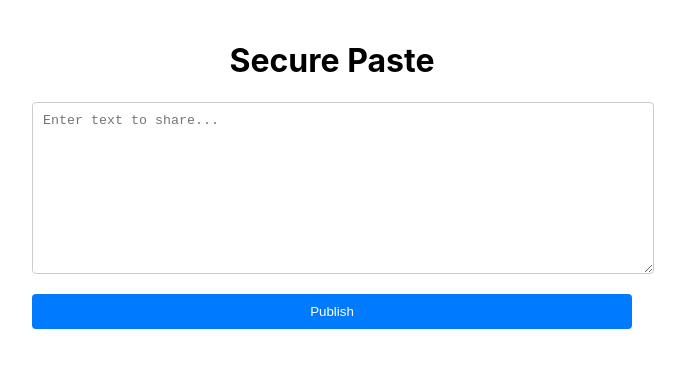
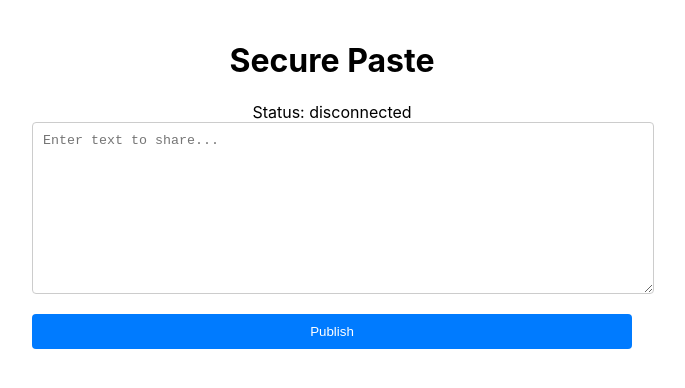
Before and after one commit to loeiks/secure-paste, a React (Create React App) app in the folder frontend/: page / in a window 1280 px wide. Shown: the top 388 px of the page, without its empty margins (308-993 px from the left). Built offline with nearby package versions, Linux system fonts and the light colour scheme; no server answers.

Commit message:
BUG fixes

```diff
--- a/frontend/src/App.js
+++ b/frontend/src/App.js
@@ -2,26 +2,54 @@ import React, { useState, useEffect } from 'react';
 import io from 'socket.io-client';
 import './App.css';
 
-const socket = io('http://localhost:7888');
+// Get the WebSocket URL from environment or default to backend service name
+const WEBSOCKET_URL = process.env.REACT_APP_WEBSOCKET_URL || 'http://backend:7888';
 
 function App() {
+  const [socket, setSocket] = useState(null);
   const [text, setText] = useState('');
   const [publishedText, setPublishedText] = useState('');
   const [isPublished, setIsPublished] = useState(false);
+  const [connectionStatus, setConnectionStatus] = useState('disconnected');
 
   useEffect(() => {
-    socket.on('new_text', (receivedText) => {
+    const newSocket = io(WEBSOCKET_URL, {
+      transports: ['websocket', 'polling'],
+      reconnectionAttempts: 5,
+      reconnectionDelay: 1000,
+    });
+
+    newSocket.on('connect', () => {
+      console.log('Connected to WebSocket');
+      setConnectionStatus('connected');
+    });
+
+    newSocket.on('disconnect', () => {
+      console.log('Disconnected from WebSocket');
+      setConnectionStatus('disconnected');
+    });
+
+    newSocket.on('connect_error', (error) => {
+      console.error('Connection error:', error);
+      setConnectionStatus('error');
+    });
+
+    newSocket.on('new_text', (receivedText) => {
+      console.log('Received new text');
       setPublishedText(receivedText);
       setIsPublished(true);
     });
 
+    setSocket(newSocket);
+
     return () => {
-      socket.off('new_text');
+      newSocket.close();
     };
   }, []);
 
   const handlePublish = () => {
-    if (text.trim()) {
+    if (text.trim() && socket) {
+      console.log('Publishing text');
       socket.emit('publish_text', text);
       setText('');
     }
@@ -36,10 +64,18 @@ function App() {
     }
   };
 
+  const handleReset = () => {
+    setIsPublished(false);
+    setPublishedText('');
+  };
+
   return (
     <div className="App">
       <div className="container">
         <h1>Secure Paste</h1>
+        <div className="status-indicator">
+          Status: {connectionStatus}
+        </div>
         {!isPublished ? (
           <div className="input-container">
             <textarea
@@ -47,12 +83,20 @@ function App() {
               onChange={(e) => setText(e.target.value)}
               placeholder="Enter text to share..."
             />
-            <button onClick={handlePublish}>Publish</button>
+            <button
+              onClick={handlePublish}
+              disabled={connectionStatus !== 'connected'}
+            >
+              Publish
+            </button>
           </div>
         ) : (
           <div className="published-container">
             <p className="published-text">{publishedText}</p>
-            <button onClick={handleCopy}>Copy</button>
+            <div className="button-group">
+              <button onClick={handleCopy}>Copy</button>
+              <button onClick={handleReset}>Reset</button>
+            </div>
           </div>
         )}
       </div>
```
Also changed, not shown: 2 other files (tests, documents, lock files or other folders).
